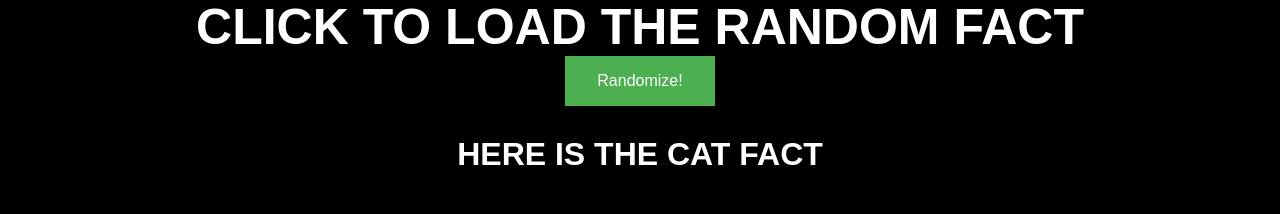
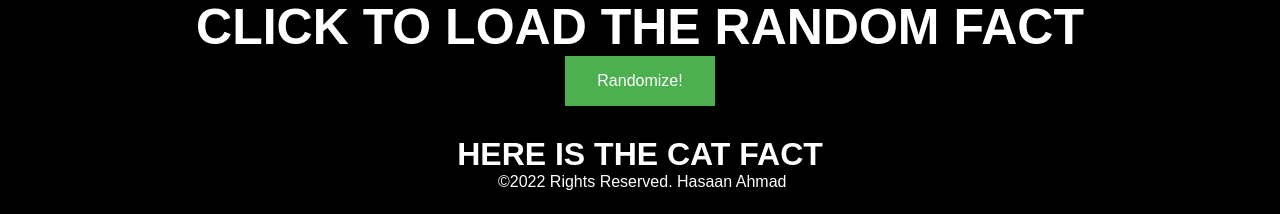
Before and after one commit to HasaanAhmad/CatFacts, a website: page public/index.html in a window 1280 px wide. Shown: the part 586-800 px from the top of the page. Drawn offline with Linux system fonts and the light colour scheme; a web font is replaced by a local one.

Commit message:
Some Changes Signed-off-by: Hasaan Ahmad <hasaanahmad10023@gmail.com>

```diff
--- a/public/index.html
+++ b/public/index.html
@@ -21,6 +21,10 @@
              <button class="random" id="randomize">Randomize! </button>
         </div>
     <h1>HERE IS THE CAT FACT</h1>
+    <div class="rights">
+        <p>&nbsp;&copy;2022 Rights Reserved. Hasaan Ahmad</p>
+
+    </div>
 
 </div>
 </body>
--- a/public/style.css
+++ b/public/style.css
@@ -68,3 +68,6 @@ div h3{
     display: flex;
     justify-content: center;
 }
+.rights{
+    text-align: center;
+}
```
